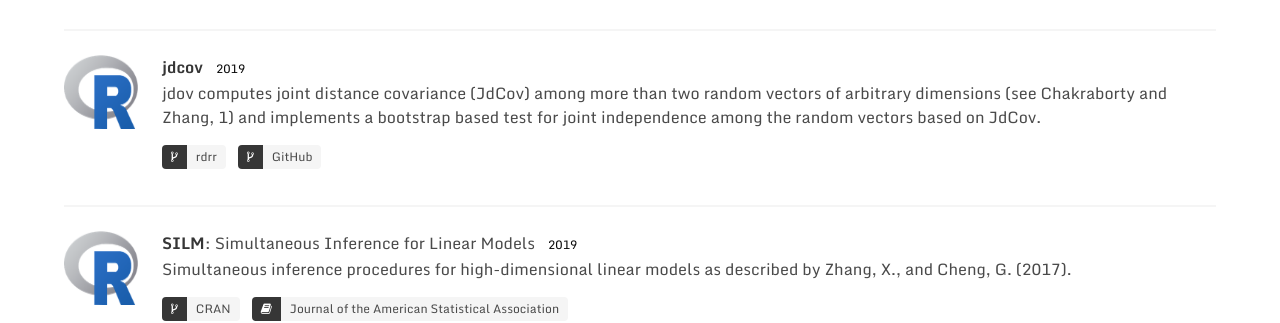
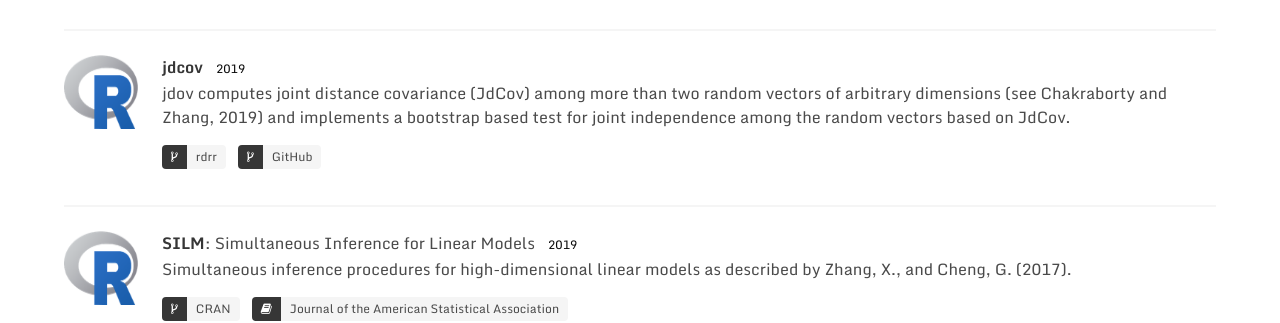
Before and after one commit to zhangxianyang11/zhangxiany-tamu.github.io, a Jekyll site: the page built from _pages/software.md, in a window 1280 px wide. Shown: the part 1511-1834 px from the top of the page. Built offline with Jekyll 4.4.1, drawn with Linux system fonts in a browser that asks for light colours; a style sheet for code colours, icons or effects is not loaded.

Commit message:
Update software.md

```diff
--- a/_pages/software.md
+++ b/_pages/software.md
@@ -243,7 +243,7 @@ permalink: /software
             <strong>jdcov</strong> <span class="tag is-white">2019</span><br />
             jdov computes joint distance covariance (JdCov) among more than two
             random vectors of arbitrary dimensions (see Chakraborty and Zhang,
-            1)    and implements a bootstrap based test for joint independence
+            2019) and implements a bootstrap based test for joint independence
             among the random vectors based on JdCov.
           </p>
           <div class="field is-grouped is-grouped-multiline">
```
